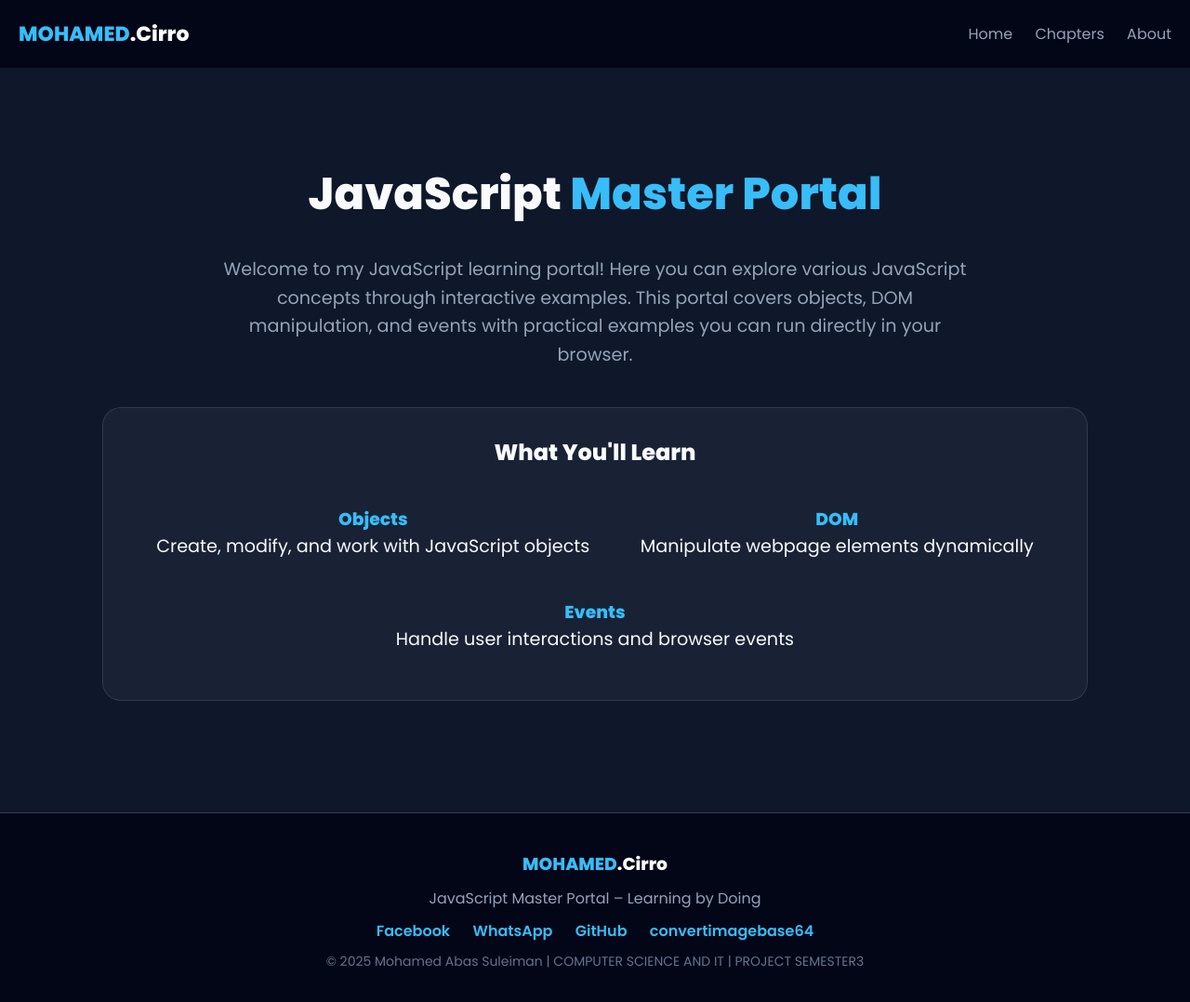
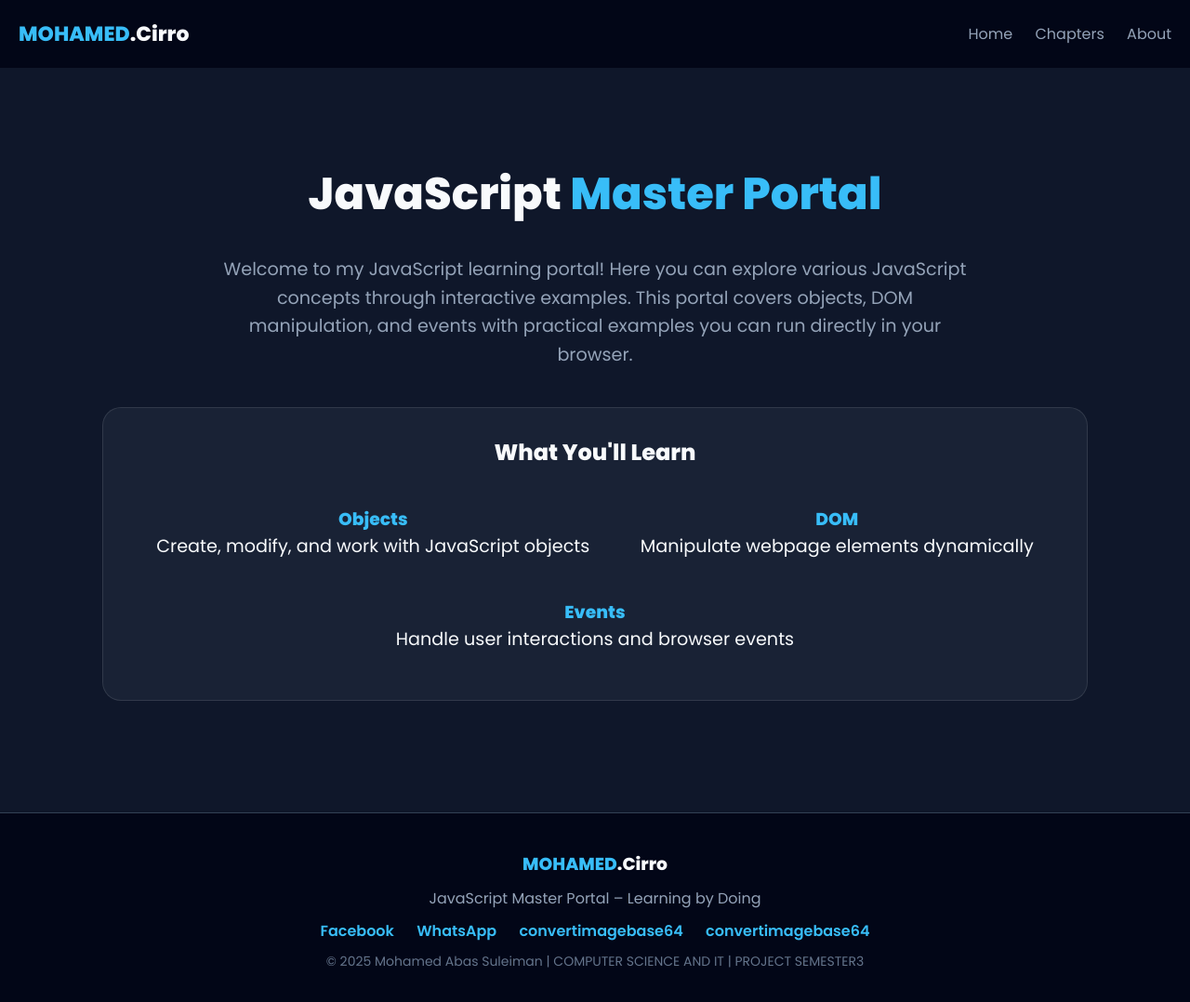
Before and after one commit to mohancirro/cirro-mohamed168, a plain HTML site: page index.html in a window 1280 px wide. Shown: the whole page at 93% size. Drawn offline with Linux system fonts and the light colour scheme.

Commit message:
Update index.html

```diff
--- a/index.html
+++ b/index.html
@@ -451,7 +451,7 @@ footer a:hover{text-decoration:underline}
   <div>
     <a href="https://facebook.com" target="_blank">Facebook</a>
     <a href="https://wa.me/252613791316" target="_blank">WhatsApp</a>
-    <a href="https://github.com/mohamedcirro" target="_blank">GitHub</a>
+    <a href="https://github.com/mohamedcirro" target="_blank">convertimagebase64</a>
        <a href="https://www.base64-image.de/" target="_blank">convertimagebase64</a>
   </div>
   <p style="font-size:14px;color:#64748b">
```
